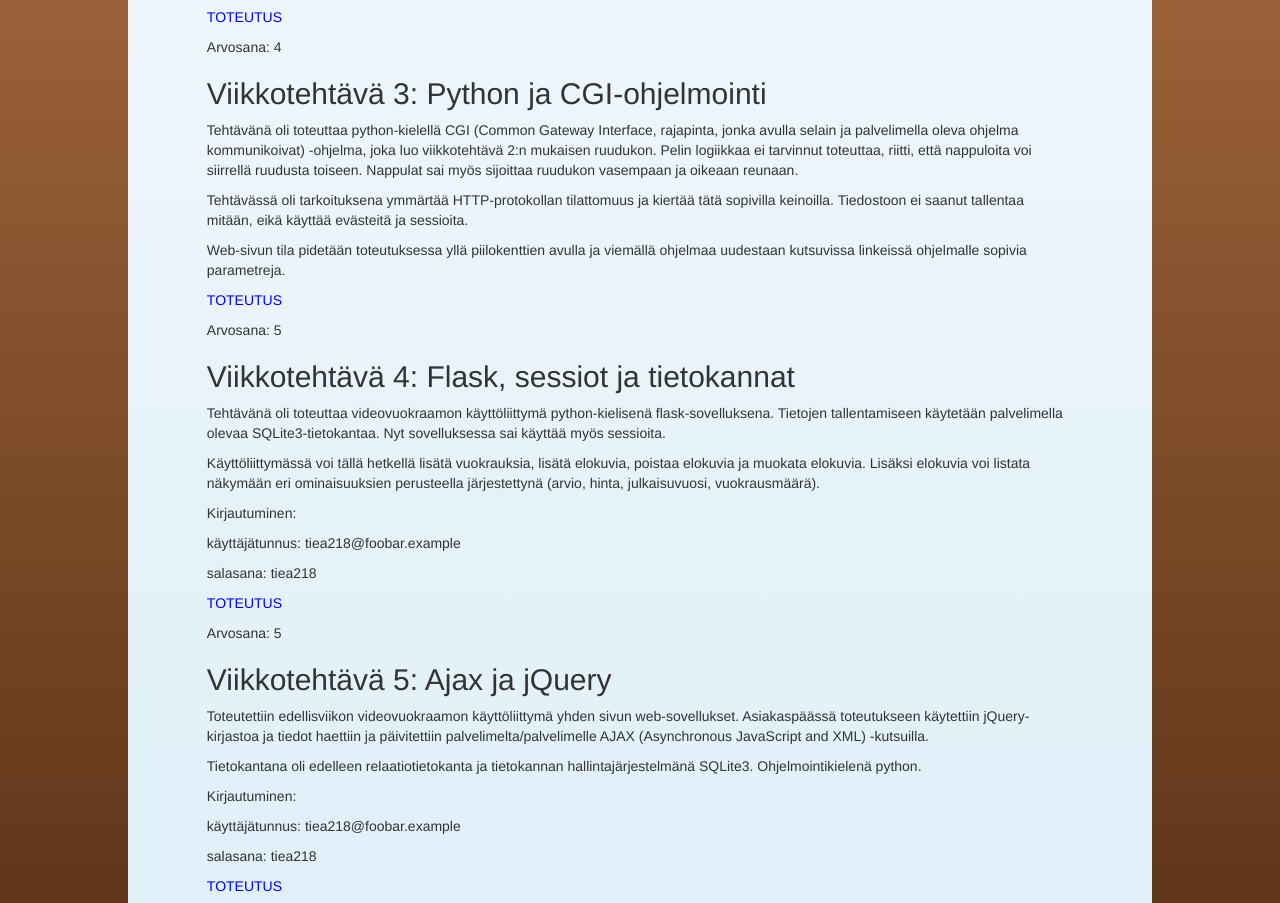
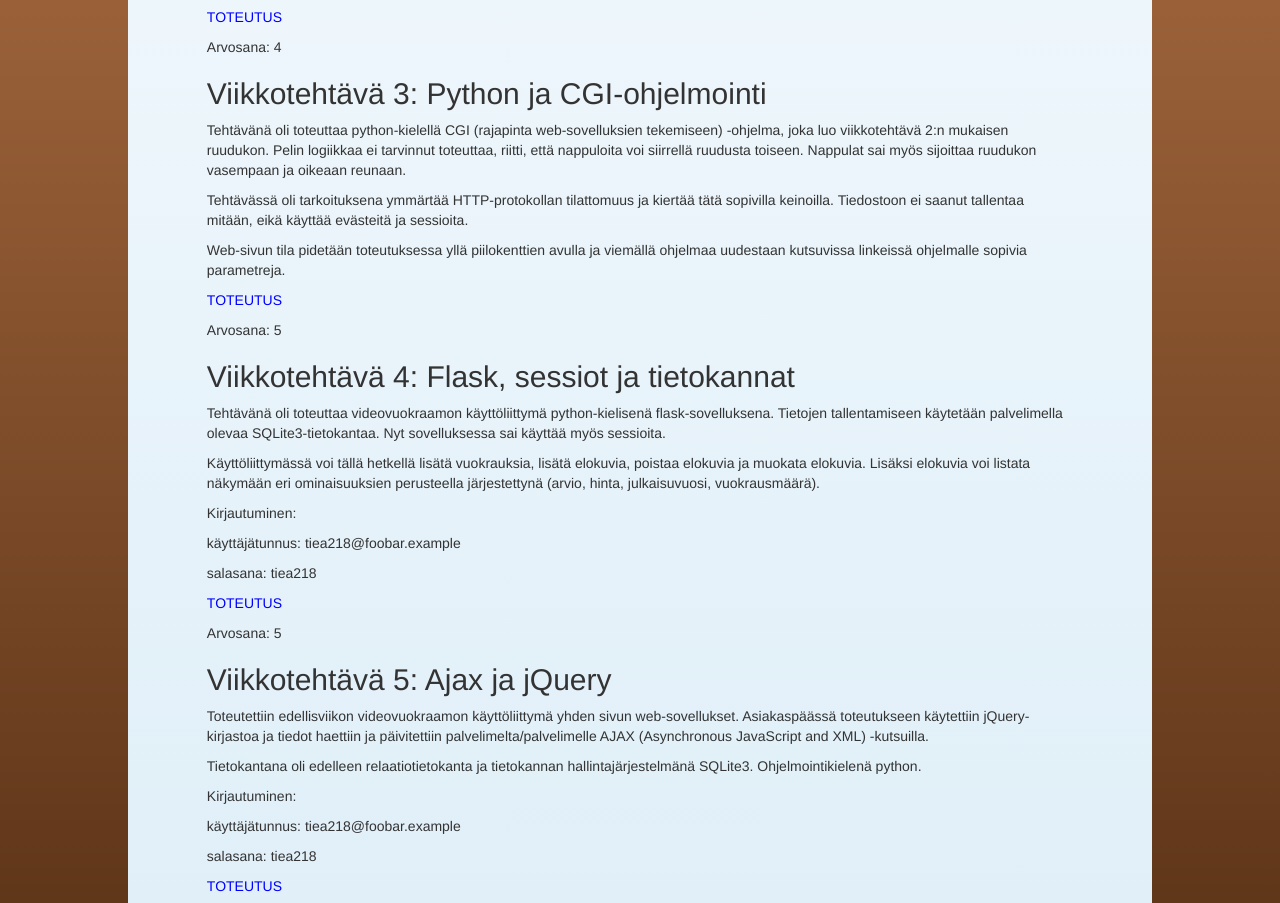
Before and after one commit to tonipikkarainen/tiea218, a plain HTML site: page index.html in a window 1280 px wide. Shown: the part 1220-2123 px from the top of the page. Drawn offline with nearby package versions, Linux system fonts and the light colour scheme.

Commit message:
vt5 arvosana

```diff
--- a/index.html
+++ b/index.html
@@ -51,8 +51,7 @@ saanut muokata vain kaikki muutokset piti tehdä manipuloimalla DOM:ia javascrip
 <p><a href="https://tonipikkarainen.github.io/TIEA218VT2/">TOTEUTUS</a></p>
 <p>Arvosana: 4</p>
 <h2>Viikkotehtävä 3: Python ja CGI-ohjelmointi</h2>
-<p> Tehtävänä oli toteuttaa python-kielellä CGI (Common Gateway Interface, rajapinta, jonka avulla
-selain ja palvelimella oleva ohjelma kommunikoivat) -ohjelma, joka luo viikkotehtävä 2:n mukaisen
+<p> Tehtävänä oli toteuttaa python-kielellä CGI (rajapinta web-sovelluksien tekemiseen) -ohjelma, joka luo viikkotehtävä 2:n mukaisen
 ruudukon. Pelin logiikkaa ei tarvinnut toteuttaa, riitti, että nappuloita voi siirrellä
 ruudusta toiseen. Nappulat sai myös sijoittaa ruudukon vasempaan ja oikeaan reunaan.</p>
 <p>Tehtävässä oli tarkoituksena ymmärtää HTTP-protokollan tilattomuus ja kiertää tätä
```
